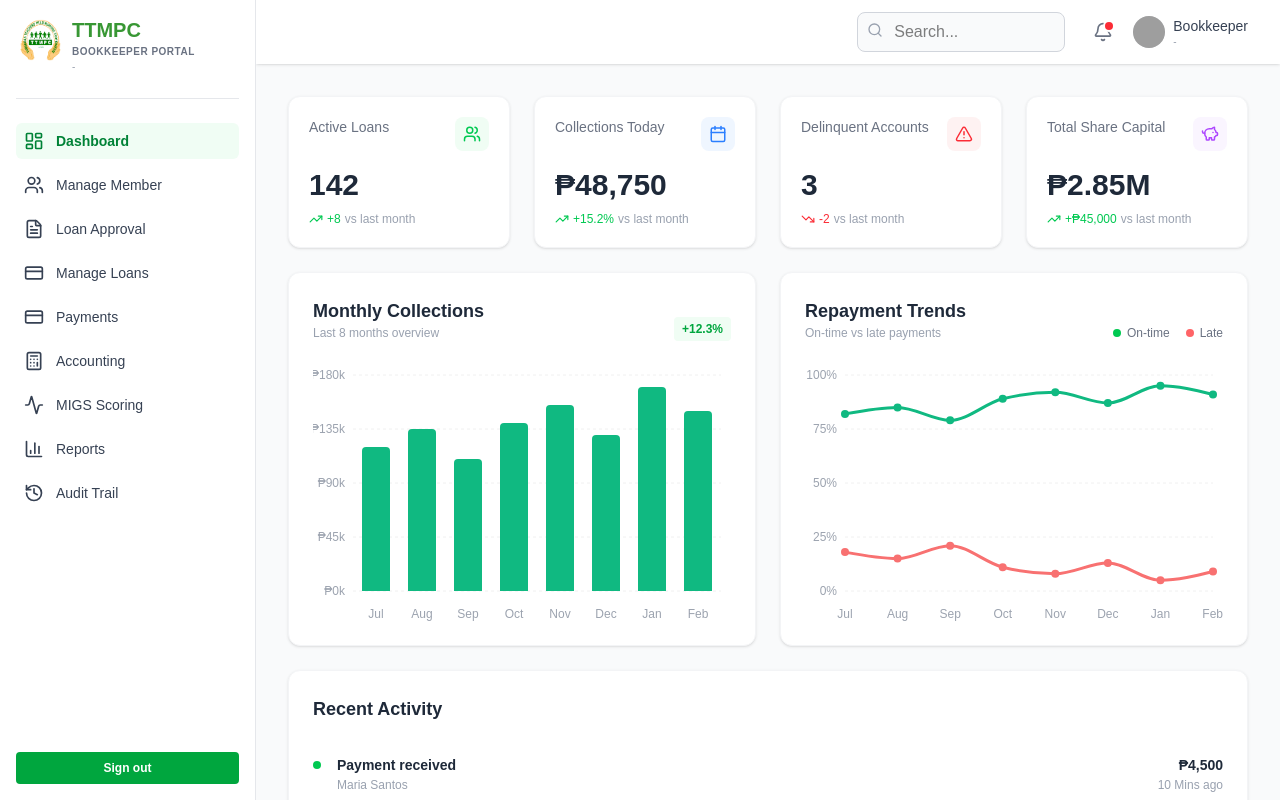
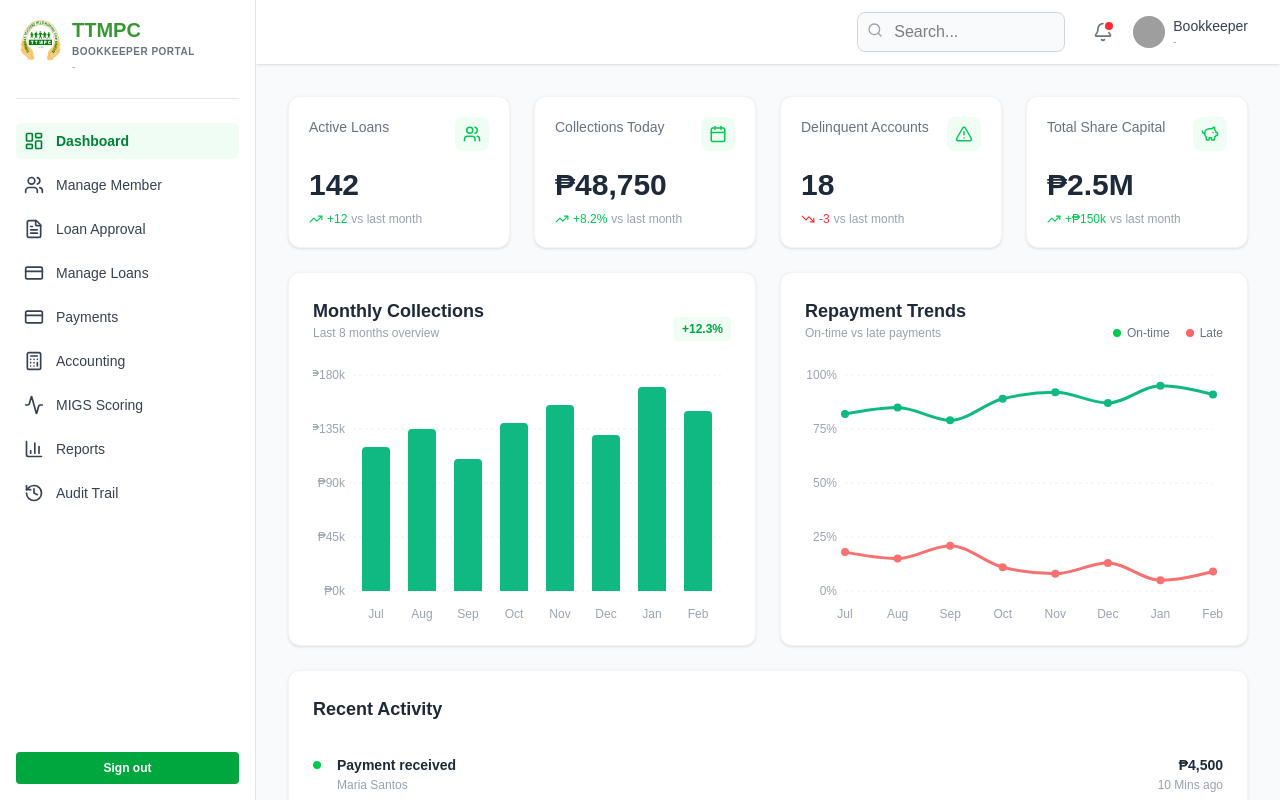
Before and after one commit to Gtabs2004/TTMPC-THESIS, a React (Vite) app in the folder TTMPC_THESIS/: page /dashboard in a window 1280 px wide. Built offline with nearby package versions, Linux system fonts and the light colour scheme; no server answers; grey boxes are pictures that could not be loaded.

Commit message:
Update bookkeeperDashboard.jsx

```diff
--- a/TTMPC_THESIS/src/Bookkeeper/Components/bookkeeperDashboard.jsx
+++ b/TTMPC_THESIS/src/Bookkeeper/Components/bookkeeperDashboard.jsx
@@ -87,6 +87,32 @@ const Dashboard = () => {
     }
   };
 
+  // KPI Card Component
+  const KPICard = ({ icon: Icon, label, value, trend, trendValue, trendComparison }) => (
+    <div className="bg-white rounded-xl p-5 shadow-sm border border-gray-100 flex flex-col justify-between">
+      <div className="flex justify-between items-start">
+        <span className="text-gray-500 text-sm font-medium">{label}</span>
+        <div className="p-2 bg-green-50 text-green-500 rounded-lg">
+          <Icon size={18} />
+        </div>
+      </div>
+      <div className="mt-4">
+        <h3 className="text-3xl font-bold text-gray-800">{value}</h3>
+        <div className="flex items-center mt-2 text-xs">
+          {trend === "up" ? (
+            <TrendingUp size={14} className="text-green-500 mr-1" />
+          ) : (
+            <TrendingDown size={14} className="text-red-500 mr-1" />
+          )}
+          <span className={`${trend === "up" ? "text-green-500" : "text-red-500"} font-medium`}>
+            {trendValue}
+          </span>
+          <span className="text-gray-400 ml-1">{trendComparison}</span>
+        </div>
+      </div>
+    </div>
+  );
+
   return (
     <div className="flex min-h-screen bg-gray-50">
       {/* SIDEBAR */}
@@ -102,23 +128,9 @@ const Dashboard = () => {
         <hr className="w-full border-gray-200 mb-6" />
 
         <nav className="flex flex-col gap-2 text-sm flex-grow">
-          {(() => {
-            const routeMap = {
-              Dashboard: "/dashboard",
-              "Manage Member": "/manage-member",
-              "Loan Approval": "/bookkeeper-loan-approval",
-              "Manage Loans": "/manage-loans",
-              Payments: "/payments",
-              Accounting: "/accounting",
-              MIGS: "/migs",
-              Reports: "/reports",
-              "Audit Trail": "/audit-trail",
-            };
-
-            return menuItems.map((item) => {
+          {menuItems.map((item) => {
             const Icon = item.icon;
-              const to = routeMap[item.name] || `/${item.name.toLowerCase().replace(/\s+/g, "-")}`;
-
+            const to = `/${item.name.toLowerCase().replace(/\s+/g, "-")}`;
             return (
               <NavLink
                 key={item.name}
@@ -135,8 +147,7 @@ const Dashboard = () => {
                 <span>{item.name}</span>
               </NavLink>
             );
-            });
-          })()}
+          })}
         </nav>
 
         <button
@@ -170,82 +181,21 @@ const Dashboard = () => {
           <PortalTopbarIdentity className="text-sm font-medium text-gray-700" fallbackRole="Bookkeeper" />
         </header>
 
-
         <main className="p-8">
 
           {/* Top KPI Cards */}
           <div className="grid grid-cols-1 md:grid-cols-2 lg:grid-cols-4 gap-6 mb-6">
-            {/* Card 1 */}
-            <div className="bg-white rounded-xl p-5 shadow-sm border border-gray-100 flex flex-col justify-between">
-              <div className="flex justify-between items-start">
-                <span className="text-gray-500 text-sm font-medium">Active Loans</span>
-                <div className="p-2 bg-green-50 text-green-500 rounded-lg">
-                  <Users size={18} />
-                </div>
-              </div>
-              <div className="mt-4">
-                <h3 className="text-3xl font-bold text-gray-800">142</h3>
-                <div className="flex items-center mt-2 text-xs">
-                  <TrendingUp size={14} className="text-green-500 mr-1" />
-                  <span className="text-green-500 font-medium">+8</span>
-                  <span className="text-gray-400 ml-1">vs last month</span>
-                </div>
-              </div>
-            </div>
+            {/* Card 1 - Active Loans */}
+            <KPICard icon={Users} label="Active Loans" value="142" trend="up" trendValue="+12" trendComparison="vs last month" />
 
-            {/* Card 2 */}
-            <div className="bg-white rounded-xl p-5 shadow-sm border border-gray-100 flex flex-col justify-between">
-              <div className="flex justify-between items-start">
-                <span className="text-gray-500 text-sm font-medium">Collections Today</span>
-                <div className="p-2 bg-blue-50 text-blue-500 rounded-lg">
-                  <Calendar size={18} />
-                </div>
-              </div>
-              <div className="mt-4">
-                <h3 className="text-3xl font-bold text-gray-800">₱48,750</h3>
-                <div className="flex items-center mt-2 text-xs">
-                  <TrendingUp size={14} className="text-green-500 mr-1" />
-                  <span className="text-green-500 font-medium">+15.2%</span>
-                  <span className="text-gray-400 ml-1">vs last month</span>
-                </div>
-              </div>
-            </div>
+            {/* Card 2 - Collections Today */}
+            <KPICard icon={Calendar} label="Collections Today" value="₱48,750" trend="up" trendValue="+8.2%" trendComparison="vs last month" />
 
-            {/* Card 3 */}
-            <div className="bg-white rounded-xl p-5 shadow-sm border border-gray-100 flex flex-col justify-between">
-              <div className="flex justify-between items-start">
-                <span className="text-gray-500 text-sm font-medium">Delinquent Accounts</span>
-                <div className="p-2 bg-red-50 text-red-500 rounded-lg">
-                  <AlertTriangle size={18} />
-                </div>
-              </div>
-              <div className="mt-4">
-                <h3 className="text-3xl font-bold text-gray-800">3</h3>
-                <div className="flex items-center mt-2 text-xs">
-                  <TrendingDown size={14} className="text-red-500 mr-1" />
-                  <span className="text-red-500 font-medium">-2</span>
-                  <span className="text-gray-400 ml-1">vs last month</span>
-                </div>
-              </div>
-            </div>
+            {/* Card 3 - Delinquent Accounts */}
+            <KPICard icon={AlertTriangle} label="Delinquent Accounts" value="18" trend="down" trendValue="-3" trendComparison="vs last month" />
 
-            {/* Card 4 */}
-            <div className="bg-white rounded-xl p-5 shadow-sm border border-gray-100 flex flex-col justify-between">
-              <div className="flex justify-between items-start">
-                <span className="text-gray-500 text-sm font-medium">Total Share Capital</span>
-                <div className="p-2 bg-purple-50 text-purple-500 rounded-lg">
-                  <PiggyBank size={18} />
-                </div>
-              </div>
-              <div className="mt-4">
-                <h3 className="text-3xl font-bold text-gray-800">₱2.85M</h3>
-                <div className="flex items-center mt-2 text-xs">
-                  <TrendingUp size={14} className="text-green-500 mr-1" />
-                  <span className="text-green-500 font-medium">+₱45,000</span>
-                  <span className="text-gray-400 ml-1">vs last month</span>
-                </div>
-              </div>
-            </div>
+            {/* Card 4 - Total Share Capital */}
+            <KPICard icon={PiggyBank} label="Total Share Capital" value="₱2.5M" trend="up" trendValue="+₱150k" trendComparison="vs last month" />
           </div>
 
           {/* Middle Charts Section */}
```
Lines whose indentation alone changed are shown as unchanged.
